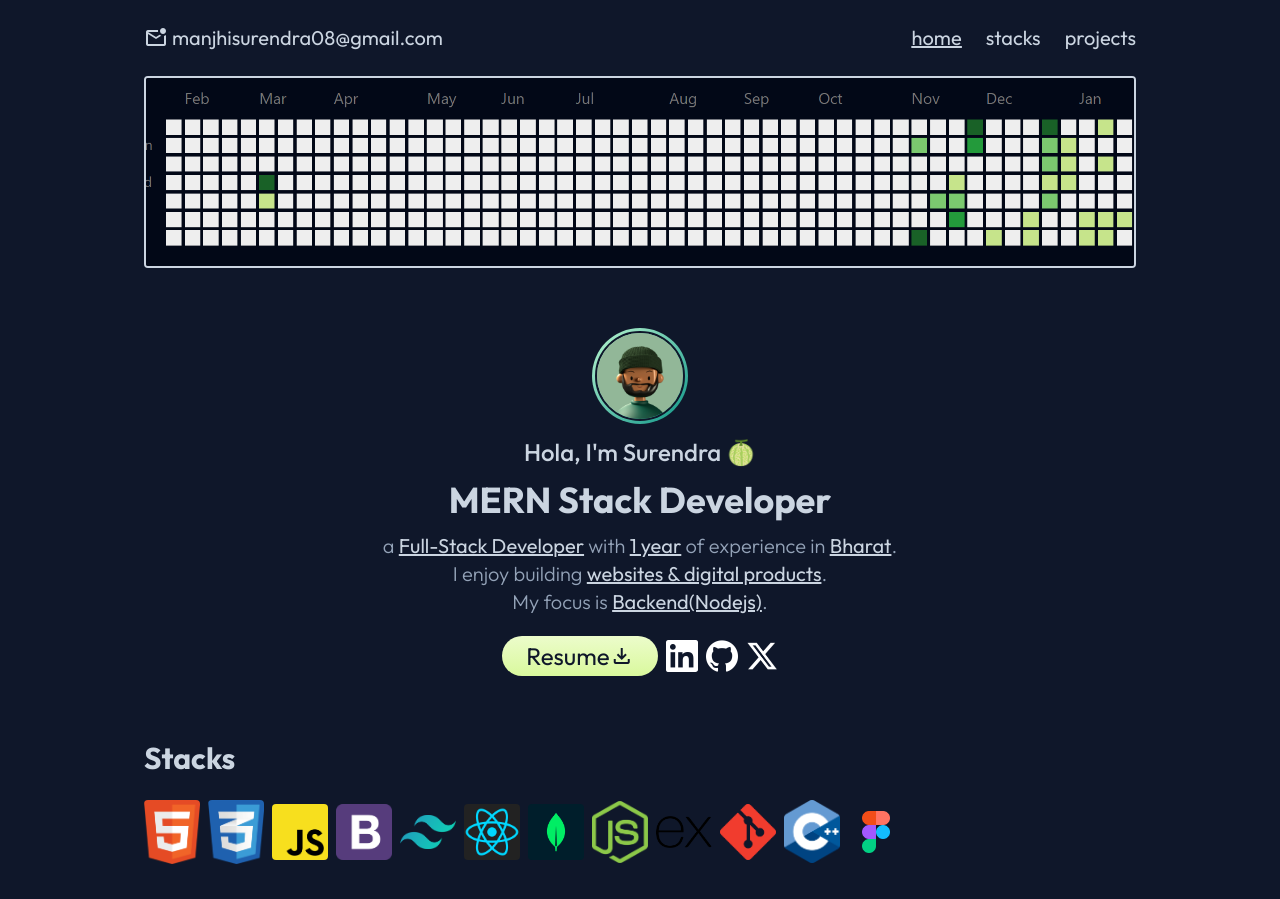
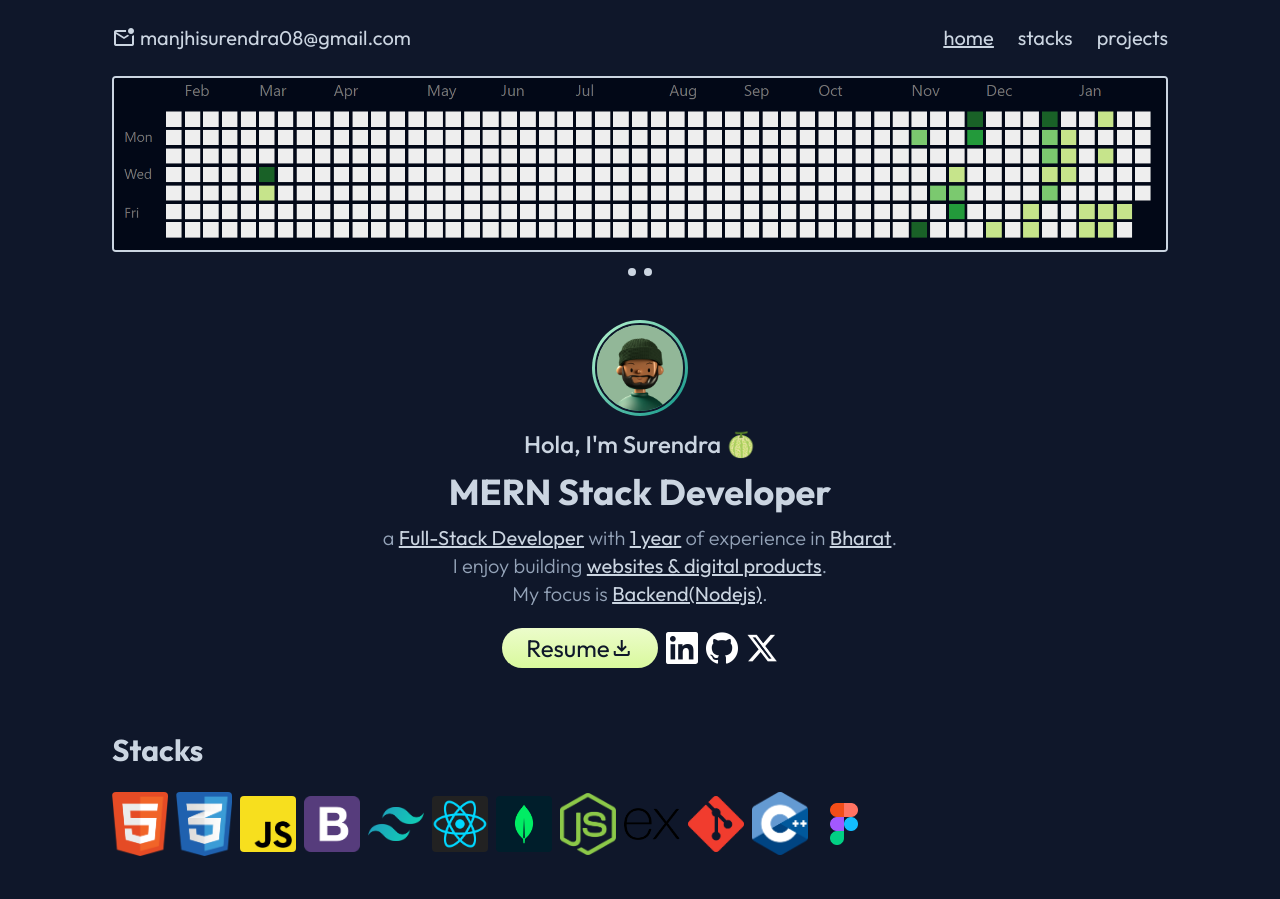
Before and after one commit to surendra-manjhi/portfolio, a website: page src/index.html in a window 1280 px wide. Shown: the top 899 px of the page. Drawn offline with nearby package versions, Linux system fonts and the light colour scheme.

Commit message:
Minor fixes

```diff
--- a/src/index.html
+++ b/src/index.html
@@ -23,7 +23,7 @@
 	</head>
 
 	<body
-		class="px-4 sm:px-8 lg:px-36 w-screen h-full bg-slate-900 text-slate-300 font-[Outfit] relative"
+		class="px-4 sm:px-8 lg:px-28 w-screen h-full bg-slate-900 text-slate-300 font-[Outfit] relative"
 	>
 		<header
 			class="py-4 sm:py-6 bg-slate-900 sm:text-xl flex flex-wrap items-center justify-between sticky top-0 sm:static"
@@ -76,7 +76,7 @@
 					<img
 						src=""
 						alt="banner"
-						class="border-2 rounded border-slate-300 h-24 sm:h-48 w-full object-cover transition-all ease-in-out"
+						class="border-2 rounded border-slate-300 h-24 sm:h-44 w-full object-cover transition-all ease-in-out"
 					/>
 
 					<ul class="flex gap-1 sm:gap-2"></ul>
--- a/src/input.css
+++ b/src/input.css
@@ -16,7 +16,7 @@
 	}
 
 	.project-card {
-		@apply border-2 border-slate-300 rounded overflow-hidden;
+		@apply border-slate-300 border-2 rounded overflow-hidden;
 	}
 
 	.resume-btn {
--- a/src/main.js
+++ b/src/main.js
@@ -71,7 +71,7 @@ const projectData = [
 		code: "https://github.com/surendra-manjhi/portfolio",
 		live: "https://portfolio.manjhss.tech",
 		desc: `
-				Dogpedia is a platform where numerous varieties of dog's infomation are displayed and also can be filtered.
+				This is my portfolio website which represent me such as about me, technology I use, projects and experience.
 			`,
 		tags: ["html", "tailwind-css"],
 	},
@@ -226,11 +226,11 @@ banner.src = `${bannerData[bannerIndex]}`;
 // 	banner.src = `${bannerData[bannerIndex]}`;
 // }, 4000);
 
-// bannerData.forEach((dot, index) => {
-// 	bannerNavigateCtn.innerHTML += `
-// 		<li
-// 			id="${index}"
-// 			class="w-1 h-1 sm:w-2 sm:h-2 bg-slate-300 rounded-full cursor-pointer"
-// 		></li>
-// 	`;
-// });
+bannerData.forEach((dot, index) => {
+	bannerNavigateCtn.innerHTML += `
+		<li
+			id="${index}"
+			class="w-1 h-1 sm:w-2 sm:h-2 bg-slate-300 rounded-full cursor-pointer"
+		></li>
+	`;
+});
```
Also changed, not shown: src/output.css.
